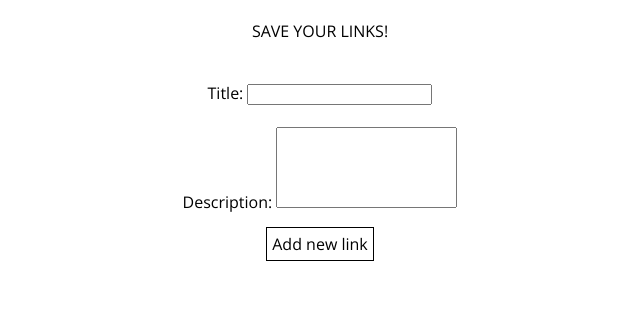
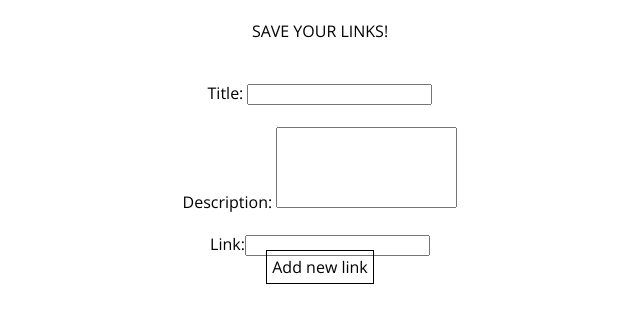
Before and after one commit to AdrianVillalbaSanchez/Algo-reactivo, a React (Create React App) app: page / in a window 1280 px wide. Shown: the top 322 px of the page, without its empty margins (320-960 px from the left). Built offline with nearby package versions, Linux system fonts and the light colour scheme.

Commit message:
Link input added

```diff
--- a/src/App.js
+++ b/src/App.js
@@ -55,6 +55,10 @@ class App extends Component {
           <div className="textAreaForm">
             Description: <textarea className="textArea" name="message" rows="5" cols="20"></textarea>
           </div>
+
+          <div> Link:
+                <input type="text" className="linkInput" />
+          </div>
           <div className="btn" onClick={this.addLink.bind(this)}> Add new link </div>
         </div>
 
--- a/src/components/Link.js
+++ b/src/components/Link.js
@@ -12,7 +12,6 @@ class Link extends Component {
         <div className="webDesc">
           <p> Description asdfsadfsadfsadfsadf </p>
         </div>
-
       </div>
 
     );
```
